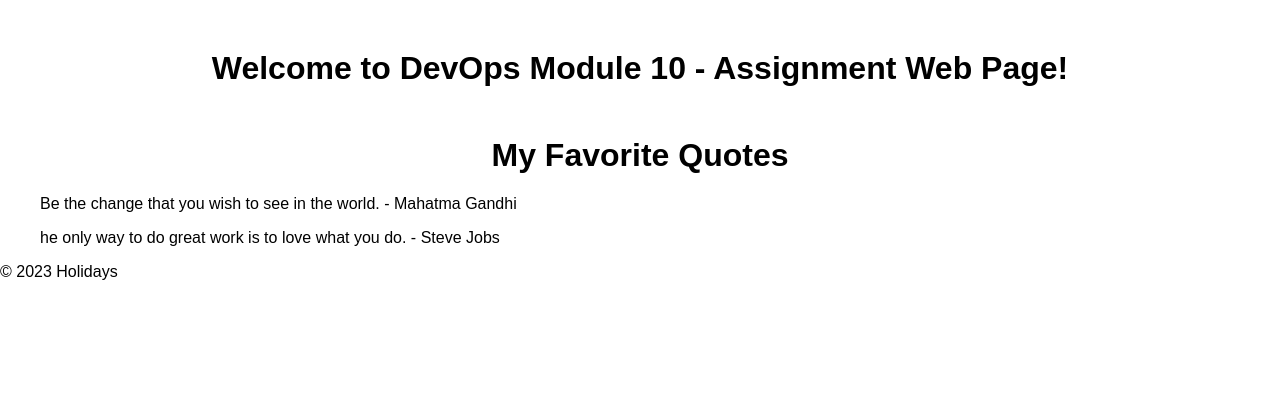
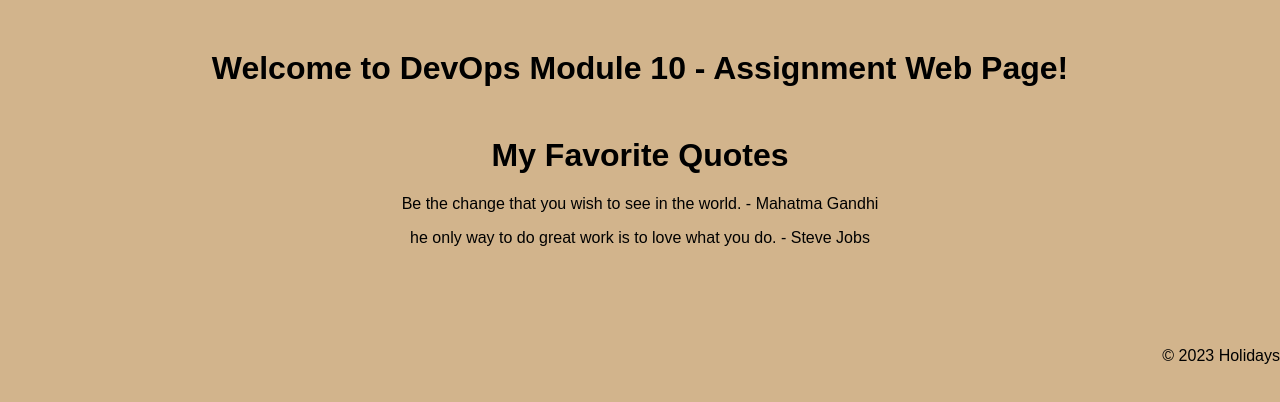
Before and after one commit to donnellperkins/GitLab, a plain HTML site: page index.html in a window 1280 px wide. Drawn offline with Linux system fonts and the light colour scheme.

Commit message:
Added tan background color, centered the quote, and right aligned the footer.

```diff
--- a/index.html
+++ b/index.html
@@ -4,19 +4,7 @@
     <meta charset="UTF-8">
     <title>My Web Page</title>
     <!-- Add any additional meta tags, CSS links, or other head content here -->
-    <style>
-        /* You can add your CSS styles here */
-        body {
-            font-family: Arial, sans-serif;
-            margin: 0;
-            padding: 0;
-        }
-        /* Example style for a centered heading */
-        h1 {
-            text-align: center;
-            margin-top: 50px;
-        }
-    </style>
+    <link rel="stylesheet" href="style.css">
 </head>
 <body>
     <header>
--- a/style.css
+++ b/style.css
@@ -0,0 +1,17 @@
+body {
+    background-color: tan;
+    font-family: Arial, sans-serif;
+    margin: 0;
+    padding: 0;
+}
+h1 {
+    text-align: center;
+    margin-top: 50px;
+}
+main {
+  text-align: center;
+}
+footer p {
+  margin-top: 100px;
+  text-align: right;
+}
```
